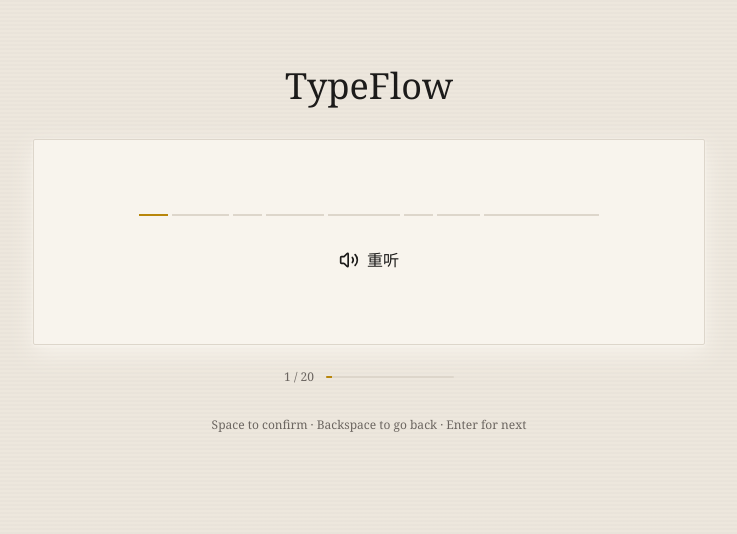
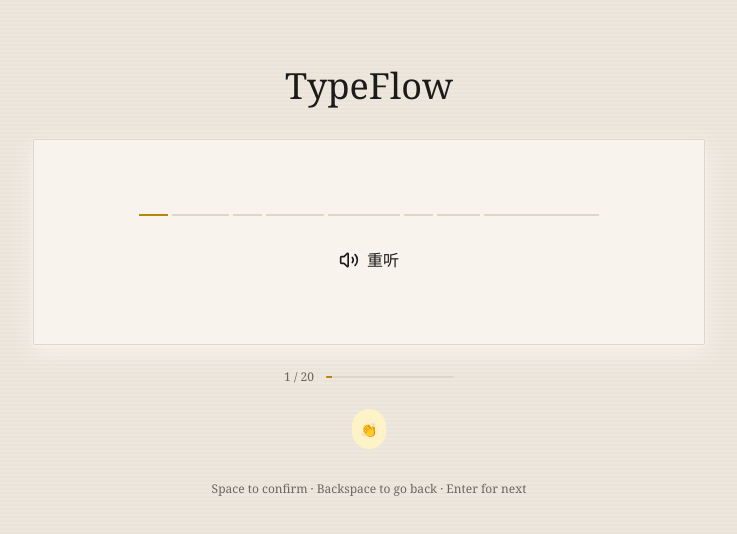
Before and after one commit to joyway1978/TypeFlow, a Next.js app in the folder frontend/: page / in a window 1280 px wide. Shown: the top 534 px of the page, without its empty margins (271-1008 px from the left). Built offline with nearby package versions, Linux system fonts and the light colour scheme; no server answers.

Commit message:
feat: add applause toggle button in UI

```diff
--- a/frontend/app/page.tsx
+++ b/frontend/app/page.tsx
@@ -2,6 +2,7 @@
 import { useCallback, useEffect, useRef } from 'react';
 import { usePractice } from '@/hooks/usePractice';
 import { useAudio } from '@/hooks/useAudio';
+import { useApplauseSound } from '@/hooks/useApplauseSound';
 import { PaperSheet } from '@/components/PaperSheet';
 import { InteractiveSentence } from '@/components/InteractiveSentence';
 import { ReplayButton } from '@/components/ReplayButton';
@@ -35,6 +36,8 @@
   } = usePractice();
 
   const { play: playAudio, replay, isPlaying, isLoading: audioLoading } = useAudio();
+
+  const { enabled: applauseEnabled, toggleSound: toggleApplause } = useApplauseSound();
 
   const submittedRef = useRef(false);
 
@@ -154,6 +157,21 @@
         </div>
       )}
 
+      <div className="mt-6 flex items-center gap-3">
+        {/* 掌声音效开关 */}
+        <button
+          onClick={toggleApplause}
+          className={`p-2 rounded-full transition-colors ${
+            applauseEnabled
+              ? 'bg-amber-100 text-amber-700 hover:bg-amber-200'
+              : 'bg-stone-200 text-stone-500 hover:bg-stone-300'
+          }`}
+          title={applauseEnabled ? '关闭掌声' : '开启掌声'}
+        >
+          <span className="text-sm">{applauseEnabled ? '👏' : '🔇'}</span>
+        </button>
+      </div>
+
       <p className="mt-8 font-serif text-xs text-ink-faded">
         Space to confirm &middot; Backspace to go back &middot; Enter for next
       </p>
```
